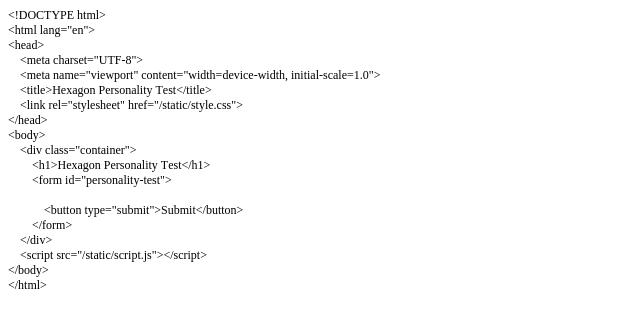
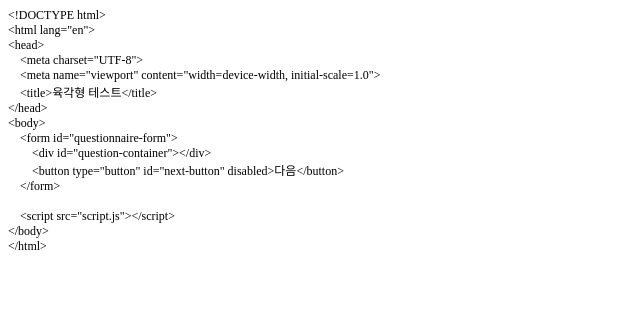
Before and after one commit to cathy-park/hexagon_personality_test, a Python web app: template templates/index.html in a window 1280 px wide. Shown: the top 328 px of the page, without its empty margins (0-640 px from the left). Run offline with Jinja, Linux system fonts and the light colour scheme; the template is opened without the code that fills it, so the values that code supplies are empty.

Commit message:
Add questions.json and fix app.py

```diff
--- a/templates/index.html
+++ b/templates/index.html
@@ -8,6 +8,7 @@
   <meta name="CocoaVersion" content="2487.6">
   <style type="text/css">
     p.p1 {margin: 0.0px 0.0px 0.0px 0.0px; font: 12.0px AppleMyungjo; -webkit-text-stroke: #000000}
+    p.p2 {margin: 0.0px 0.0px 0.0px 0.0px; font: 12.0px AppleMyungjo; -webkit-text-stroke: #000000; min-height: 14.0px}
     span.s1 {font-kerning: none}
   </style>
 </head>
@@ -17,31 +18,15 @@
 <p class="p1"><span class="s1">&lt;head&gt;</span></p>
 <p class="p1"><span class="s1"><span class="Apple-converted-space">    </span>&lt;meta charset="UTF-8"&gt;</span></p>
 <p class="p1"><span class="s1"><span class="Apple-converted-space">    </span>&lt;meta name="viewport" content="width=device-width, initial-scale=1.0"&gt;</span></p>
-<p class="p1"><span class="s1"><span class="Apple-converted-space">    </span>&lt;title&gt;Hexagon Personality Test&lt;/title&gt;</span></p>
-<p class="p1"><span class="s1"><span class="Apple-converted-space">    </span>&lt;link rel="stylesheet" href="{{ url_for('static', filename='style.css') }}"&gt;</span></p>
+<p class="p1"><span class="s1"><span class="Apple-converted-space">    </span>&lt;title&gt;육각형 테스트&lt;/title&gt;</span></p>
 <p class="p1"><span class="s1">&lt;/head&gt;</span></p>
 <p class="p1"><span class="s1">&lt;body&gt;</span></p>
-<p class="p1"><span class="s1"><span class="Apple-converted-space">    </span>&lt;div class="container"&gt;</span></p>
-<p class="p1"><span class="s1"><span class="Apple-converted-space">        </span>&lt;h1&gt;Hexagon Personality Test&lt;/h1&gt;</span></p>
-<p class="p1"><span class="s1"><span class="Apple-converted-space">        </span>&lt;form id="personality-test"&gt;</span></p>
-<p class="p1"><span class="s1"><span class="Apple-converted-space">            </span>{% for category, qs in questions.items() %}</span></p>
-<p class="p1"><span class="s1"><span class="Apple-converted-space">                </span>&lt;h2&gt;{{ category }}&lt;/h2&gt;</span></p>
-<p class="p1"><span class="s1"><span class="Apple-converted-space">                </span>{% for question in qs %}</span></p>
-<p class="p1"><span class="s1"><span class="Apple-converted-space">                    </span>&lt;div class="question"&gt;</span></p>
-<p class="p1"><span class="s1"><span class="Apple-converted-space">                        </span>&lt;p&gt;{{ question.text }}&lt;/p&gt;</span></p>
-<p class="p1"><span class="s1"><span class="Apple-converted-space">                        </span>&lt;input type="hidden" name="question_id" value="{{ question.id }}"&gt;</span></p>
-<p class="p1"><span class="s1"><span class="Apple-converted-space">                        </span>&lt;label&gt;&lt;input type="radio" name="{{ question.id }}" value="1"&gt; 매우 그렇다&lt;/label&gt;</span></p>
-<p class="p1"><span class="s1"><span class="Apple-converted-space">                        </span>&lt;label&gt;&lt;input type="radio" name="{{ question.id }}" value="2"&gt; 그렇다&lt;/label&gt;</span></p>
-<p class="p1"><span class="s1"><span class="Apple-converted-space">                        </span>&lt;label&gt;&lt;input type="radio" name="{{ question.id }}" value="3"&gt; 보통이다&lt;/label&gt;</span></p>
-<p class="p1"><span class="s1"><span class="Apple-converted-space">                        </span>&lt;label&gt;&lt;input type="radio" name="{{ question.id }}" value="4"&gt; 아니다&lt;/label&gt;</span></p>
-<p class="p1"><span class="s1"><span class="Apple-converted-space">                        </span>&lt;label&gt;&lt;input type="radio" name="{{ question.id }}" value="5"&gt; 전혀 아니다&lt;/label&gt;</span></p>
-<p class="p1"><span class="s1"><span class="Apple-converted-space">                    </span>&lt;/div&gt;</span></p>
-<p class="p1"><span class="s1"><span class="Apple-converted-space">                </span>{% endfor %}</span></p>
-<p class="p1"><span class="s1"><span class="Apple-converted-space">            </span>{% endfor %}</span></p>
-<p class="p1"><span class="s1"><span class="Apple-converted-space">            </span>&lt;button type="submit"&gt;Submit&lt;/button&gt;</span></p>
-<p class="p1"><span class="s1"><span class="Apple-converted-space">        </span>&lt;/form&gt;</span></p>
-<p class="p1"><span class="s1"><span class="Apple-converted-space">    </span>&lt;/div&gt;</span></p>
-<p class="p1"><span class="s1"><span class="Apple-converted-space">    </span>&lt;script src="{{ url_for('static', filename='script.js') }}"&gt;&lt;/script&gt;</span></p>
+<p class="p1"><span class="s1"><span class="Apple-converted-space">    </span>&lt;form id="questionnaire-form"&gt;</span></p>
+<p class="p1"><span class="s1"><span class="Apple-converted-space">        </span>&lt;div id="question-container"&gt;&lt;/div&gt;</span></p>
+<p class="p1"><span class="s1"><span class="Apple-converted-space">        </span>&lt;button type="button" id="next-button" disabled&gt;다음&lt;/button&gt;</span></p>
+<p class="p1"><span class="s1"><span class="Apple-converted-space">    </span>&lt;/form&gt;</span></p>
+<p class="p2"><span class="s1"></span><br></p>
+<p class="p1"><span class="s1"><span class="Apple-converted-space">    </span>&lt;script src="script.js"&gt;&lt;/script&gt;</span></p>
 <p class="p1"><span class="s1">&lt;/body&gt;</span></p>
 <p class="p1"><span class="s1">&lt;/html&gt;</span></p>
 </body>
```
Also changed, not shown: app.py (+25 -3 lines), static/script.js (+81 -28 lines), 3 other files.
